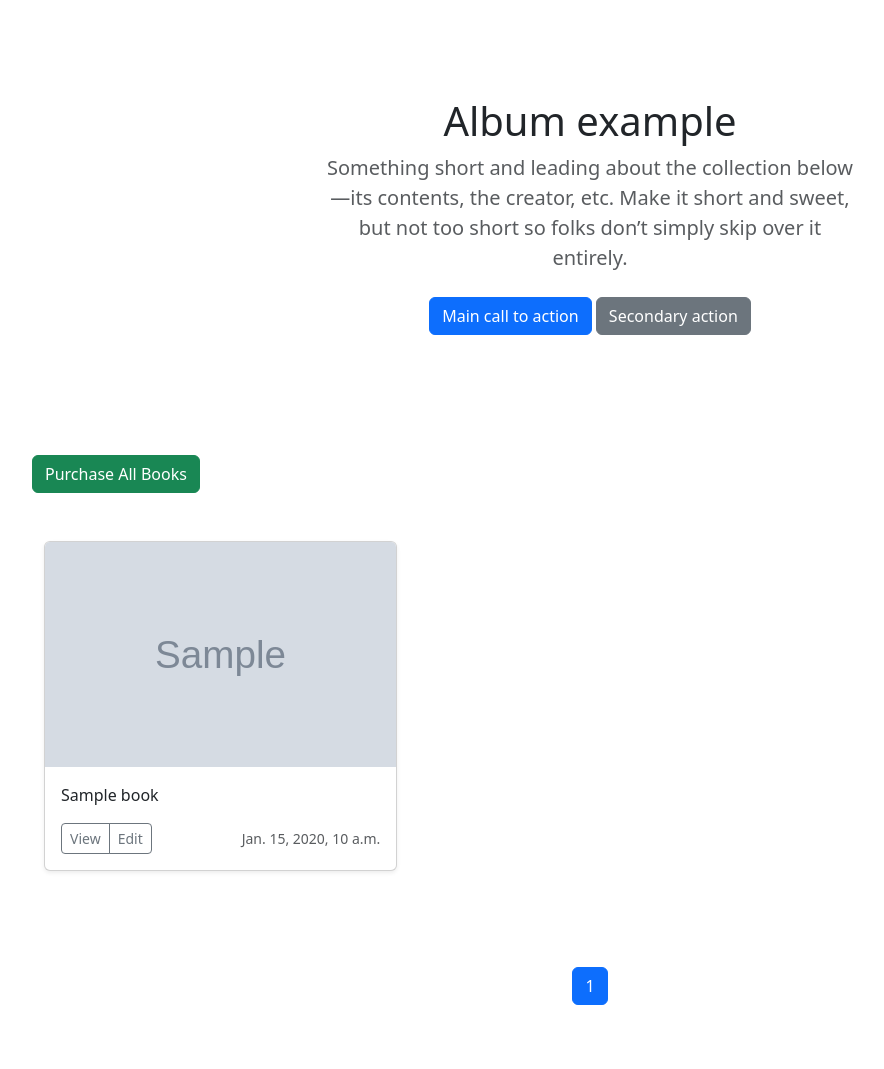
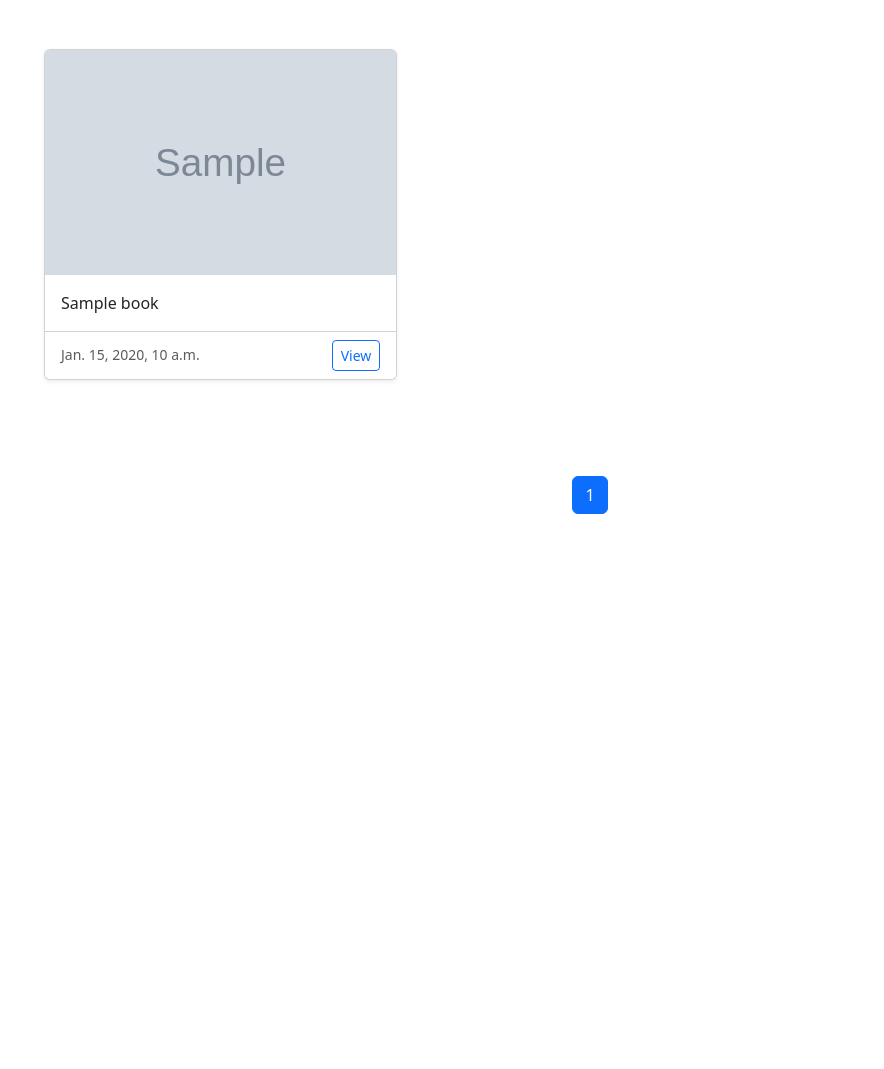
Before and after one commit to gurupratap-matharu/bookstore, a Django app: page /books/ in a window 1280 px wide. Shown: the part 56-1125 px from the top of the page, without its empty margins (50-934 px from the left). After the commit the page ends 570 px from the top, so only its background shows below. Run offline with Django 3.2, Linux system fonts and the light colour scheme; tables that the repository leaves empty hold one stand-in row (values such as "Sample post"); grey boxes marked "Sample" are stand-in pictures; parts of the project's set-up code (start-up, migrations or seed data) failed here and were passed over; some libraries are stand-ins or nearby versions.

Commit message:
Make all cards of equal height in list view 💄

```diff
--- a/templates/books/book_list.html
+++ b/templates/books/book_list.html
@@ -5,29 +5,12 @@
 {% endblock title %}
 
 {% block content %}
-  <section class="py-5 text-center container">
-    <div class="row py-lg-5">
-      <div class="col-lg-6 col-md-8 mx-auto">
-        <h1 class="fw-light">Album example</h1>
-        <p class="lead text-body-secondary">
-          Something short and leading about the collection below—its contents, the creator, etc. Make it short and sweet, but not too short so folks don’t simply skip over it entirely.
-        </p>
-        <p>
-          <a href="#" class="btn btn-primary my-2">Main call to action</a>
-          <a href="#" class="btn btn-secondary my-2">Secondary action</a>
-        </p>
-      </div>
-    </div>
-  </section>
-  {% if not perms.books.special_status %}
-    <a href="{% url 'orders' %}" class="btn btn-success">Purchase All Books</a>
-  {% endif %}
   <div class="album py-5">
     <div class="container">
       <div class="row row-cols-1 row-cols-sm-2 row-cols-md-3 g-3">
         {% for book in book_list %}
           <div class="col">
-            <div class="card shadow-sm">
+            <div class="card h-100 shadow-sm">
               {% if book.cover %}
                 <img src="{{ book.cover.url }}" alt="{{ book.title }}" width="100%" height="225" class="bd-placeholder-img card-img-top" />
               {% else %}
@@ -45,13 +28,10 @@
               {% endif %}
               <div class="card-body">
                 <p class="card-text">{{ book.title }}</p>
-                <div class="d-flex justify-content-between align-items-center">
-                  <div class="btn-group">
-                    <a type="button" href="{{ book.get_absolute_url }}" class="btn btn-sm btn-outline-secondary">View</a>
-                    <button type="button" class="btn btn-sm btn-outline-secondary">Edit</button>
-                  </div>
-                  <small class="text-body-secondary">{{ book.created_on }}</small>
-                </div>
+              </div>
+              <div class="card-footer bg-white d-flex justify-content-between">
+                <small class="text-body-secondary mt-1">{{ book.created_on }}</small>
+                <a type="button" href="{{ book.get_absolute_url }}" class="btn btn-sm btn-outline-primary">View</a>
               </div>
             </div>
           </div>
```
